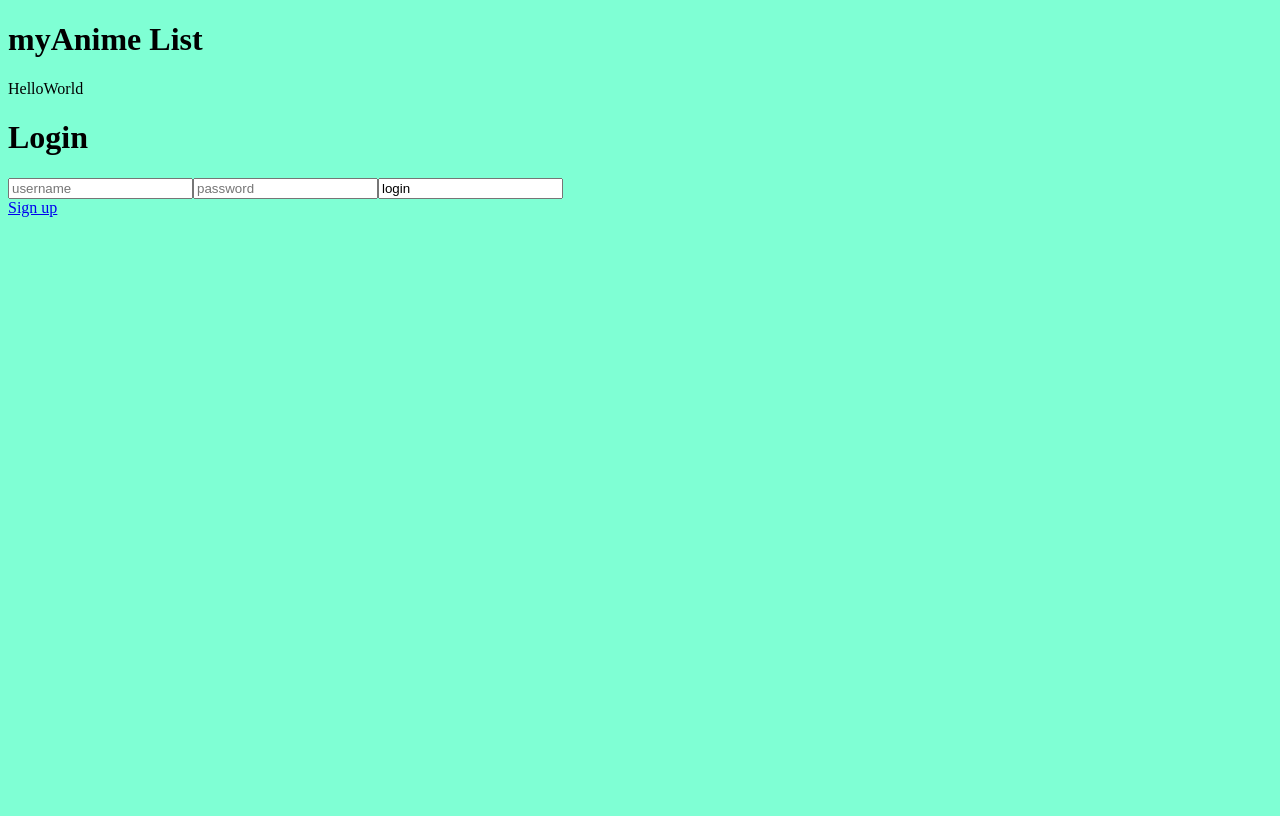
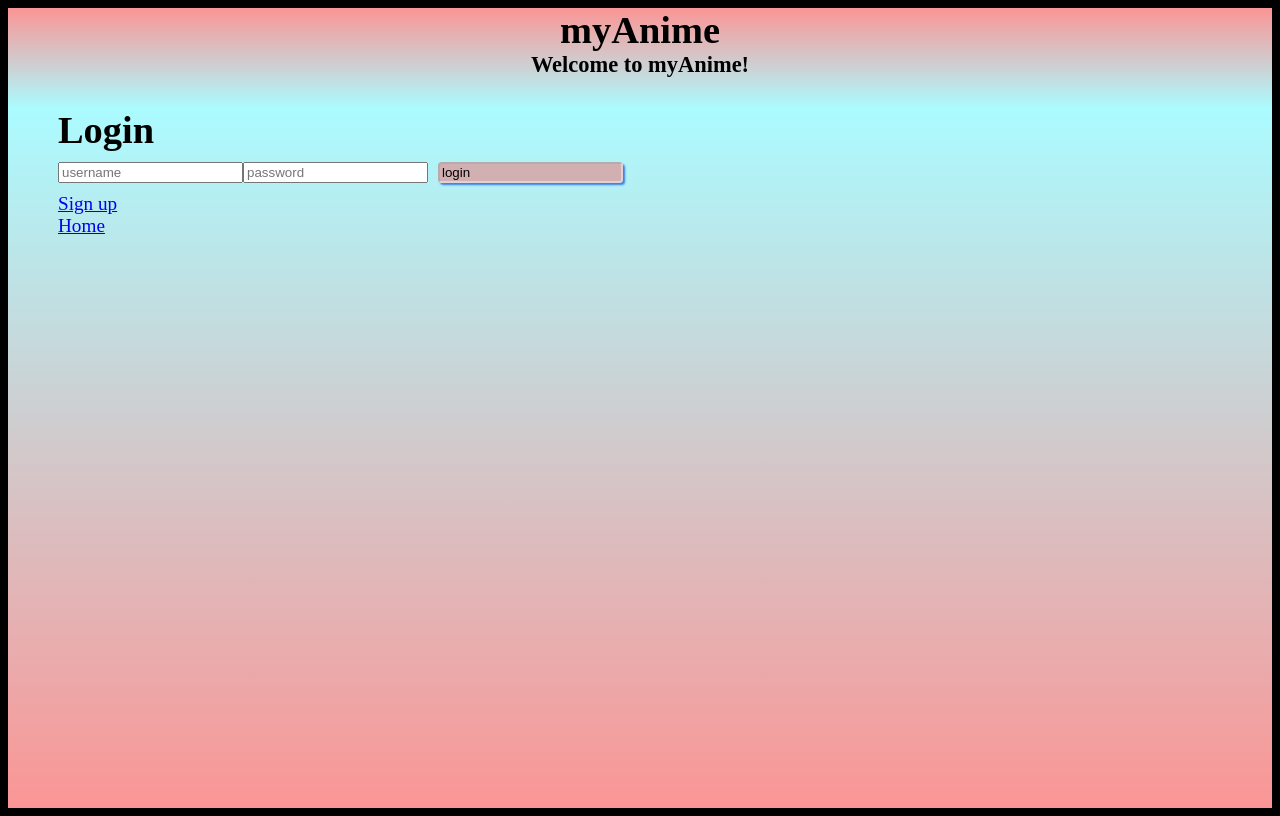
Before and after one commit to kristencendana/myanime, a React app: page / in a window 1280 px wide. Built offline with nearby package versions, Linux system fonts and the light colour scheme.

Commit message:
added colors

```diff
--- a/client/App.js
+++ b/client/App.js
@@ -48,6 +48,10 @@ import Login from './containers/Login'
 import Home from './containers/Home'
 import { connect } from 'react-redux'
 import { Link } from 'react-router-dom';
+import axios from 'axios';
+import { setLoginActionCreator } from './actions/actions'
+// import {setLoginActionCreator} from './actions/actions';
+
 // import Row from './Row';
 // import GameList from './GameList';
 // import Leaders from './Leaders';
@@ -61,6 +65,9 @@ import { Link } from 'react-router-dom';
 //   };
 // }
 
+const mapDispatchToProps = dispatch => ({
+  setLogin : (boolean) => dispatch(actions.setLoginActionCreator(boolean))
+});
 
 const mapStateToProps = state => ({
   // provide pertinent state here
@@ -72,8 +79,44 @@ const mapStateToProps = state => ({
 class App extends Component {
   constructor(props) {
     super(props);
-    // this.handleClick = this.handleClick.bind(this);
-    // this.state = getInitialState();
+    this.handleLoginClick = this.handleLoginClick.bind(this);
+    this.state = {isLoggedIn: false};
+  };
+
+  async handleLoginClick () {
+    // const navigate = useNavigate();
+    console.log("using login click");
+    let username = document.getElementById('username').value;
+    let password = document.getElementById('password').value;
+    console.log(username);
+    console.log(password);
+    const user = {
+      username: username,
+      password: password
+    };
+    alert("buttonclicked");
+    try {
+      const response = await axios.post('/login', user);
+      console.log(response.data);
+      // this.props.isLoggedIn = true;
+      // Handle data
+      // dispatch({ type: actions.SET_LOGIN, payload: true });
+      // console.log(props);
+      this.props.isLoggedIn = true;
+
+       console.log(this.props.isLoggedIn);
+      this.props.setLogin(true);
+      console.log(this.props.isLoggedIn);
+      // setUpdate(true);
+      this.setState({isLoggedIn: true})
+      // console.log(this.props.isLoggedIn);
+      // navigate('/Home');
+      // console.log(props);
+      // props.setLogin(true);
+      return response;
+    } catch (error) {
+      console.log(error);
+    }
   }
 
   // Comp
@@ -85,14 +128,32 @@ class App extends Component {
   //   return <Login />;
   // }
   componentDidMount() {
-    console.log(this.props.isLoggedIn);
+    let cookie = document.cookie.ssid;
+    console.log(cookie);
   }
+  //   l
+  //   console.log("cookie")
+  //   console.log(cookie);
+  //   if (typeof(cookie)  === 'undefined'){
+  //     CONSOLE.LOG('no cookie');
+  //    } else {
+  //     CONSOLE.LOG(' cookie exist');
+  //    }
+  //   // function checkACookieExists() {
+  //   //   if (document.cookie.split(';').some((item) => item.trim().startsWith('reader='))) {
+  //   //     console.log(`The cookie "reader" exists`)
+  //   //   }
+  //   // }
+  //   // checkACookieExists()
+  // }
+
     // this.props.isLoggedIn =
     //document.cookie.ssid??
   // }
 // cookie.isloggedin is what you set on the backend when you hanel the post to /login
   render() {
     console.log("loggedIn"+ this.props.isLoggedIn);
+
     // const { rows, turn, winner, gameList } = this.state;
     // const handleClick = this.handleClick;
     // const rowElements = rows.map((letters, i) => (
@@ -100,14 +161,14 @@ class App extends Component {
     // ));
     return (
       <div>
-        <p>HelloWorld</p>
 
-        {/* <Link to="/Login">Login</Link> |{" "} */}
-        {/* <Link to="/Home">Home</Link>  */}
+        {/* <Link handleClick={this.handleLoginClick} to="/Login">Login</Link> |{" "} */}
+
+
         {/* <p>App Component {Greeting}</p> */}
         {/* <Home /> */}
-        {!(this.props.isLoggedIn) && <Login />}
-        {/* {this.props.isLoggedIn && <Home />} */}
+        {!(this.props.isLoggedIn) && <Login handleClick={this.handleLoginClick}/>}
+        <Link to="/Home">Home</Link>
         {/* <Login />
         <Home/> */}
         {/* dont freak out when not see home */}
@@ -122,4 +183,4 @@ class App extends Component {
   }
 }
 
-export default connect(mapStateToProps, null)(App);
+export default connect(mapStateToProps, mapDispatchToProps, null)(App);
--- a/client/actions/actions.js
+++ b/client/actions/actions.js
@@ -4,7 +4,6 @@ import * as types from '../constants/actionTypes';
 //   type: types.SET_LOGIN,
 //   payload: login,
 // });
-
 export const addAnimeActionCreator = animeName => ({
   type: types.ADD_ANIME,
   payload: animeName,
--- a/client/components/TotalsDisplay.js
+++ b/client/components/TotalsDisplay.js
@@ -2,17 +2,17 @@
  import { connect } from 'react-redux';
 
  // makes a copy of the entire original state
-//  const mapStateToProps = state => ({
-//    markets: state.markets
-//  });
+ const mapStateToProps = state => ({
+  totalAnimes: state.animes.totalAnimes
+ });
 
  const TotalsDisplay = props => (
    <div className="innerbox" id="totals">
      <label htmlFor="totalAnime">Total Anime:</label>
-     {/* <span id="totalCards">{props.markets.totalCards}</span> */}
+     <span id="totalAnime">{props.totalAnimes}</span>
    </div>
  );
 
- export default TotalsDisplay;
+//  export default TotalsDisplay;
 
- //connect(mapStateToProps, null)(TotalsDisplay);
+ export default connect(mapStateToProps, null)(TotalsDisplay);
--- a/client/containers/Login.js
+++ b/client/containers/Login.js
@@ -23,49 +23,21 @@ const mapDispatchToProps = dispatch => ({
 
 const mapStateToProps = state => ({
   // provide pertinent state here
-  isLoggedIn: false,
+  isLoggedIn: state.animes.isLoggedIn,
   totalAnime: state.animes.totalAnime,
   animeList: state.animes.animeList,
 });
 
-const Login = () => {
-  const [isLoggedIn, setUpdate] = useState(false);
+const Login = (props) => {
   // constructor(props) {
   //   super(props);
   //   console.log(props);
   //   console.log(this.props);
   //   this.handleLoginClick = this.handleLoginClick.bind(this);
-  //   // const [isLoggedIn, setLogins] = useState('');
+    // const [isLoggedIn, setLogins] = useState('');
   // }
 
-  const handleLoginClick = async () => {
-    // const navigate = useNavigate();
-    console.log("using login click");
-    let username = document.getElementById('username').value;
-    let password = document.getElementById('password').value;
-    console.log(username);
-    console.log(password);
-    const user = {
-      username: username,
-      password: password
-    };
-    alert("buttonclicked");
-    try {
-      const response = await axios.post('/login', user);
-      console.log(response.data);
-      // this.props.isLoggedIn = true;
-      // Handle data
-      // dispatch({ type: actions.SET_LOGIN, payload: true });
-      // console.log(props);
-      // this.props.isLoggedIn = true;
-      // setUpdate(true);
-      // navigate('/Home');
-      // console.log(props);
-      // props.setLogin(true);
-    } catch (error) {
-      console.log(error);
-    }
-  }
+
 
   // componentDidMount(){
   //   if (this.props.isLoggedIn){
@@ -77,14 +49,15 @@ const Login = () => {
     return (
 
       <div>
-        <h1>Login</h1>
+        <h1 className="login" >Login</h1>
         {/* method="POST" action='/login' type='submit' */}
           <form >
             <input id="username" name='username' type='text' placeholder='username'></input>
             <input id="password" name='password' type='password' placeholder='password'></input>
-            <input onClick={handleLoginClick} value='login'></input>
+            <input className="primaryButton" onClick={props.handleClick} value='login'></input>
           </form>
           <a href='./signup'>Sign up</a>
+          {(props.isLoggedIn == true) && <Home />}
       </div>
     );
   // }
--- a/client/scss/application.scss
+++ b/client/scss/application.scss
@@ -1,3 +1,87 @@
+// // .element {
+// //   background: linear-gradient(to right, #43c6ac, #191654);
+// // }
+// // body {
+// //   display: flex;
+// // }
+// // .picture {
+// //   height: 100%;
+// //   position: fixed;
+// //   top: 0;
+// // }
+
+// body, html {
+//   height: 100%;
+// }
+
+// .bg {
+//   /* The image used */
+//   background-image: url("https://img.freepik.com/free-vector/vibrant-summer-ombre-background-vector_53876-105765.jpg?w=826&t=st=1664492130~exp=1664492730~hmac=a25ad2624a9bfdc59ec74a1bd03bb2ee3f307cfbfd0da7448dcb06d13f01bdf3");
+
+//   /* Full height */
+//   height: 100%;
+
+//   /* Center and scale the image nicely */
+//   background-position: center;
+//   background-repeat: no-repeat;
+//   background-size: cover;
+// }
+// // body {
+// //   background-color: linear-gradient(to top, rgba(67, 133, 246, 0.5), rgba(122, 221, 140, 0.5), lighten($tertiary,35%));
+// // }
+
+// /* mixinの定義 */
+// // @mixin bg-gradient($angle: 180deg, $color: #0bd, $amount: 20%) {
+// //   background: linear-gradient($angle, $color, adjust-hue($color, $amount)) fixed;
+// // }
+
+// // /* 必要箇所でmixinの呼び出し */
+// // body {
+// //     @include bg-gradient(90deg, #fbb, 100%);
+// // }
+
+// // h1 {
+// //   font-family: 'Sansita', sans-serif;
+// //   color: #fff;
+// //   margin: 180px 0;
+// //   text-align: center;
+// //   font-size: 3rem;
+// //   text-shadow: 2px 2px rgba(#000, .2);
+// // }
+html {
+  font-size: 1.5vw;
+}
+header {
+  height: 100px;
+  text-align: center;
+  // background: linear-gradient(to top, #fb9595, #abfbff);
+  // background: linear-gradient(to top, rgba(67, 133, 246, 0.5), rgba(122, 221, 140, 0.5), lighten($tertiary,35%));
+}
+header {
+  background: linear-gradient(to bottom, #fb9595, #abfbff);
+  padding-right: -20px;
+  margin: 0;
+  // padding-top: -20px;
+  // position: fixed;
+}
+h1, h3 {
+  margin: 0;
+}
 body {
-  background-color:aquamarine;
+  background-color: black;
 }
+main {
+  background: linear-gradient(to top, #fb9595, #abfbff);
+  margin: 0;
+  height: 700px;
+  padding-left: 50px;
+}
+.primaryButton {
+  background-color:  rgba(241, 110, 110, 0.5);
+  box-shadow: 2px 2px 2px rgb(56, 126, 224);;
+  border-radius: 0.2rem;
+  margin: 10px;
+  border-color: lighten(rgba(67, 133, 246, 0.5), 35%);
+
+  transition: 0.4s ease-in-out;
+}
--- a/index.html
+++ b/index.html
@@ -8,7 +8,17 @@
   <!-- <base href="/" /> -->
 </head>
 <body>
-  <h1>myAnime List</h1>
+  <!-- <div className="picture">
+    <img src="https://img.freepik.com/free-vector/vibrant-summer-ombre-background-vector_53876-105765.jpg?w=826&t=st=1664492130~exp=1664492730~hmac=a25ad2624a9bfdc59ec74a1bd03bb2ee3f307cfbfd0da7448dcb06d13f01bdf3">
+  </div> -->
+  <!-- <header> -->
+    <header>
+      <h1>myAnime</h1>
+      <h3>Welcome to myAnime!</h3>
+    </header>
+
+  <!-- </header> -->
+
   <!-- <div> -->
     <!-- <h1>
       Login
@@ -20,7 +30,10 @@
     </form>
     <a href='./signup'>Sign up</a>
   </div> -->
-  <div id="root"></div>
+  <main>
+    <div id="root" ></div>
+  </main>
+
 
   <!-- script for webpack and webpack-dev-server challenge -->
   <script src="build/bundle.js"></script>
--- a/server/controllers/cookieController.js
+++ b/server/controllers/cookieController.js
@@ -19,7 +19,7 @@ cookieController.setSSIDCookie = (req, res, next) => {
   // write code here
   res.cookie("ssid", res.locals.id);
   sessionModel.create({ cookieId: res.locals.id }, (err, session) => {
-    // console.log(session);
+    console.log(session);
     next();
   });
 };
--- a/server/server.js
+++ b/server/server.js
@@ -67,13 +67,13 @@ app.get("/signup", (req, res) => {
 //posting signup
 app.post('/signup', userController.createUser,
 cookieController.setSSIDCookie, (req, res) => {
-  return res.status(200); // maybe redirect??
+  return res.status(200).redirect("/"); // maybe redirect??
 })
 
 // login userController.verifyUser,
 app.post('/login', userController.verifyUser, cookieController.setSSIDCookie,
 (req, res) => {
-  return res.status(200).send("User Found!");
+  return res.status(200).send("User Found and Logged In!");
   // .sendFile(path.resolve(__dirname, "../client/loggedin.html"));
 })
 // app.post('/api/login', (req, res) => {
```
Also changed, not shown: client/signup.html (+1 -1 lines), server/controllers/userController.js (+4 -4 lines), dist/build/bundle.js, dist/build/bundle.js.LICENSE.txt, dist/index.html, 1 other file.
